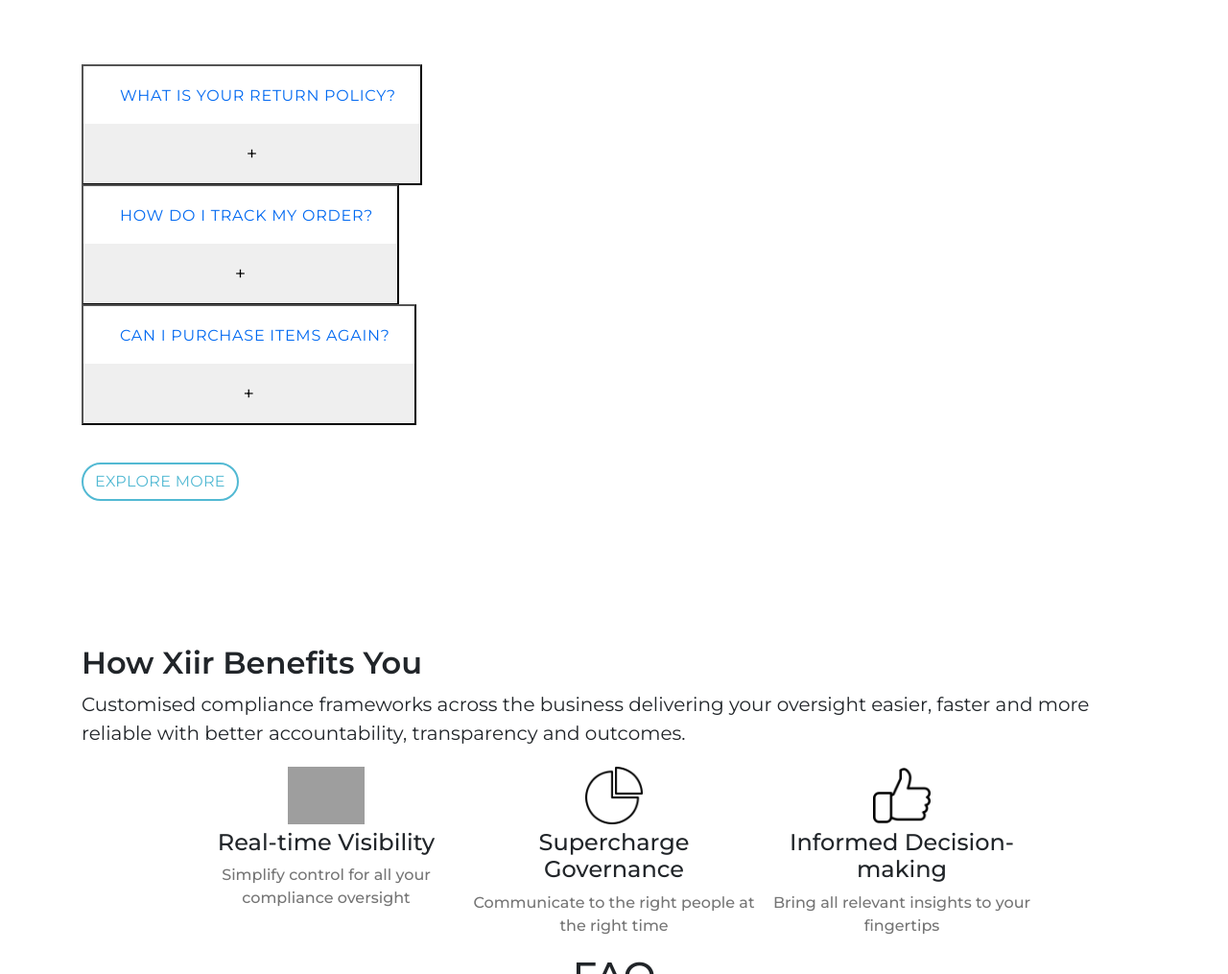
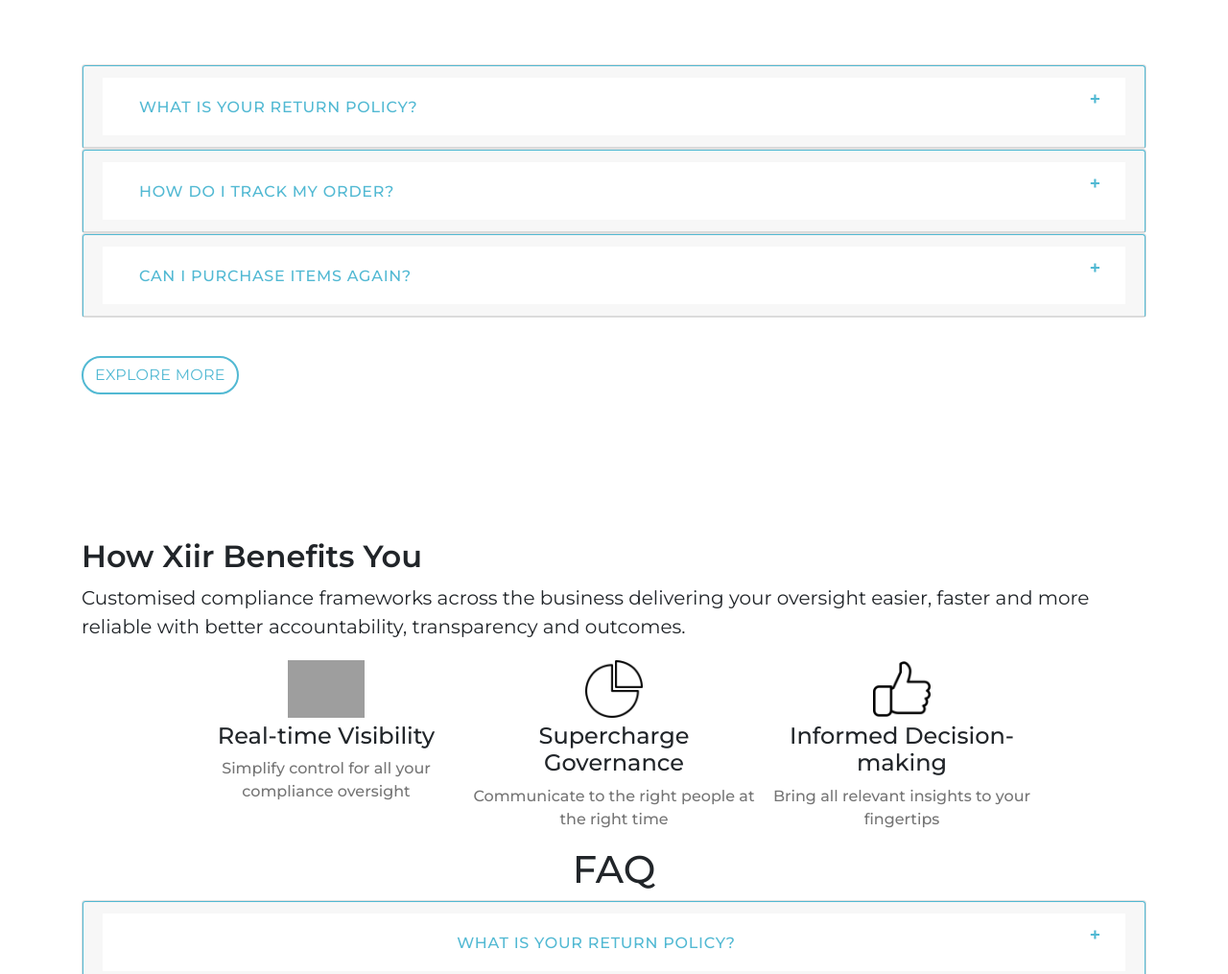
Before and after one commit to Muh-Hasan/Xiir, a Gatsby site: page / in a window 1280 px wide. Shown: the part 1997-3012 px from the top of the page at 96% size. Built offline with nearby package versions, Linux system fonts and the light colour scheme; Gatsby itself is replaced by a stand-in of ours; grey boxes are pictures that could not be loaded.

Commit message:
accaccordian started

```diff
--- a/src/components/Accordion/Accordion.css
+++ b/src/components/Accordion/Accordion.css
@@ -1,30 +1,14 @@
-.accordion__section {
-  border-color: #0069f1;
-  border-radius: 0 !important;
-  border-width: 2px;
-}
-
-.accordion {
-  border-color: #0069f1;
-  border-bottom: none !important;
+.card-header {
+  border:1px solid #52b9d3;
+  border-bottom: none;
   box-shadow: none;
   padding: 0;
   background: transparent;
   border-radius: 0;
   margin-bottom: -1px;
-  cursor: pointer;
-  transition: background-color 0.6s ease;
 }
-
-.accordion_.accordion__title,
-.active {
-  background-color: #0069f1;
-  color: white;
-}
-
-.accordion__title {
-  background-color: #fff;
-  color: #0069f1;
+.card-header h2 {
+  color: #52b9d3;
   font-size: 16px;
   line-height: 21px;
   letter-spacing: 0.76px;
@@ -36,14 +20,24 @@
   display: flex;
   justify-content: space-between;
   align-items: center;
+  background-color: white;
   cursor: pointer;
   min-height: 60px;
 }
-.accordion__title span {
+.card-header h2 span {
   width: calc(100% - 50px);
 }
+
+
+.card-header,
+.active {
+  background-color: #0069f1;
+  color: white;
+}
+
 .accordion__icon {
   font-size: 20px;
+  font-weight: 600;
   position: relative;
   transition: transform 0.6s ease;
 }
--- a/src/components/Accordion/Accordion.js
+++ b/src/components/Accordion/Accordion.js
@@ -18,12 +18,12 @@
   }
 
   return (
-    <div className="accordion__section">
-      <div className='accordion'>
-        <button  onClick={toggleAccordion}>
-          <p className="accordion__title">{props.title}</p>
+    <div className="card">
+      <div className='card-header'>
+        <h2  className='mb-0 collapsed' onClick={toggleAccordion}>
+          <span>{props.title}</span>
           <p className="accordion__icon">{showMinus ? "-" : "+"}</p>
-        </button>
+        </h2>
         <div
           ref={content}
           style={{ maxHeight: `${setHeight}` }}
```
